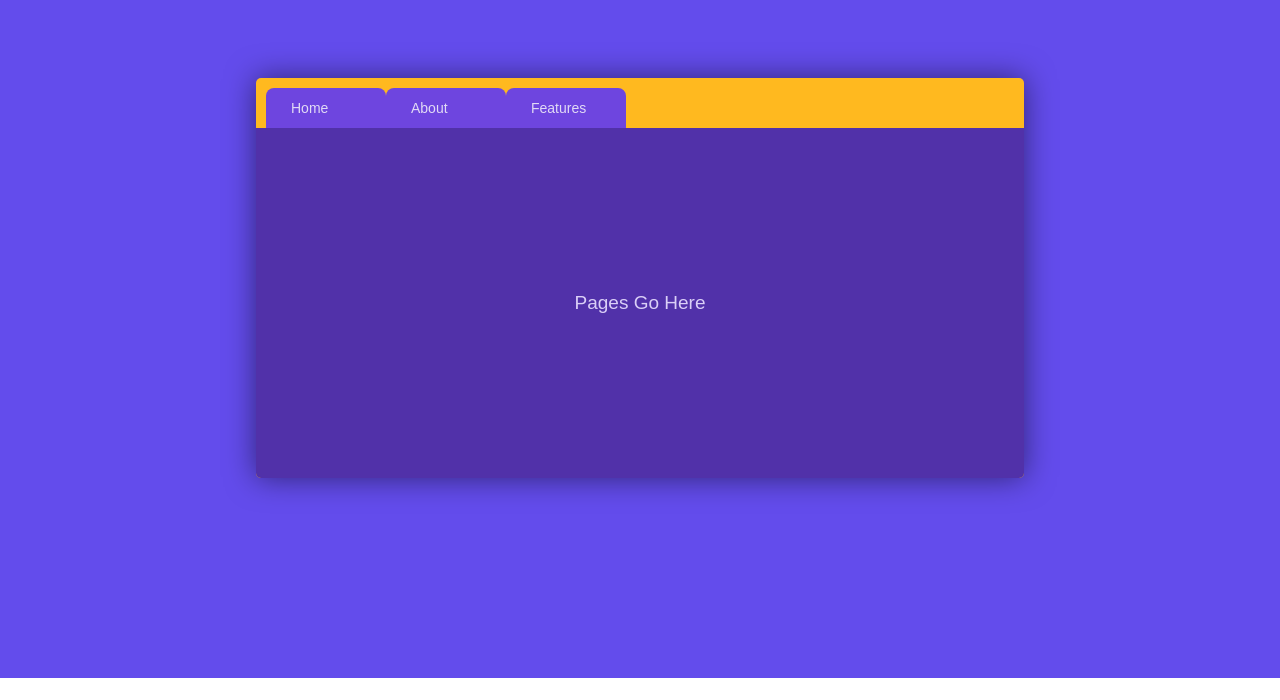
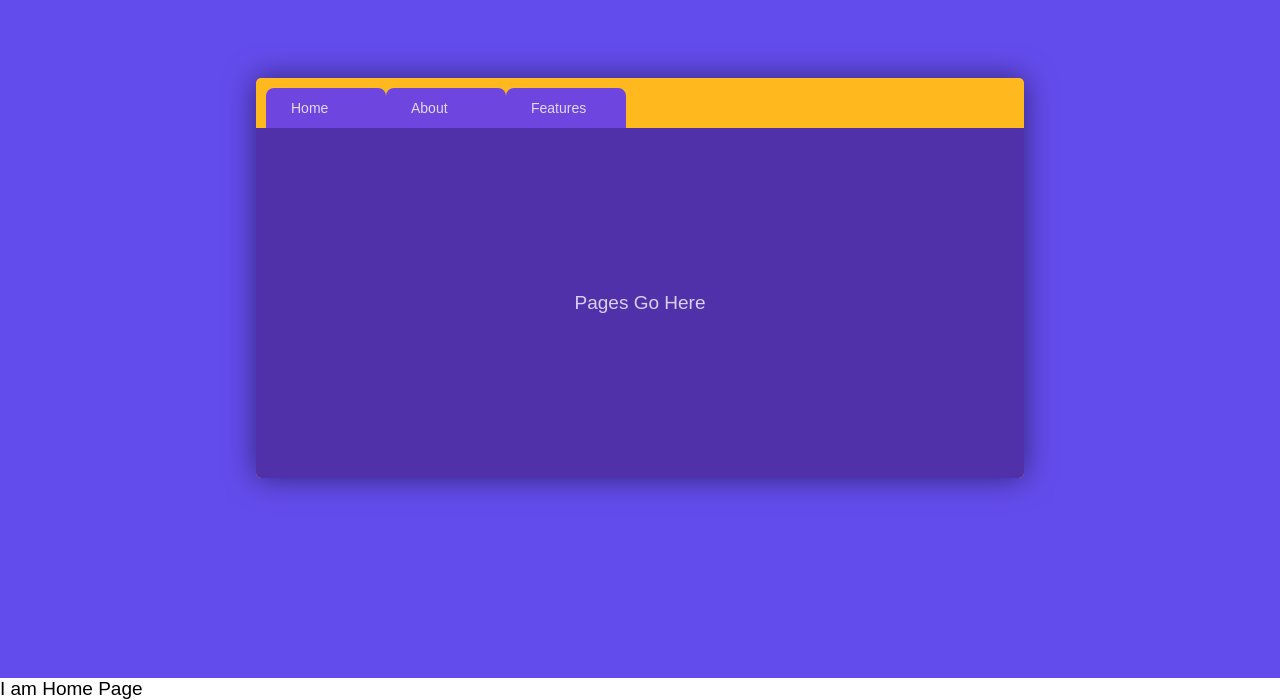
Before and after one commit to chinel/react-browser-tabs, a React (Create React App) app: page / in a window 1280 px wide. Shown: the part 122-822 px from the top of the page. Before the commit the page ends 800 px from the top, so only its background shows below. Built offline with nearby package versions, Linux system fonts and the light colour scheme.

Commit message:
created a separate page for the home page

```diff
--- a/src/App.js
+++ b/src/App.js
@@ -1,9 +1,12 @@
 import React, { useState } from "react";
 import "./App.css";
+import { BrowserRouter as Router, Switch, Route, Link } from "react-router-dom";
 import Tab from "./components/Tab";
+import Home from "./pages/Home";
 
 function App() {
   return (
+    <Router>
       <div className="app">
         <div className="browser">
           <div className="tabs">
@@ -21,6 +24,10 @@ function App() {
           <div className="viewport">Pages Go Here</div>
         </div>
       </div>
+      <Route path="/">
+        <Home />
+      </Route>
+    </Router>
   );
 }
 
--- /dev/null
+++ b/src/pages/Home.js
@@ -0,0 +1,7 @@
+import React from "react";
+
+function Home() {
+  return <div>I am Home Page</div>;
+}
+
+export default Home;
```
Also changed, not shown: 1 other file (tests, documents, lock files or other folders). Lines whose indentation alone changed are shown as unchanged.
